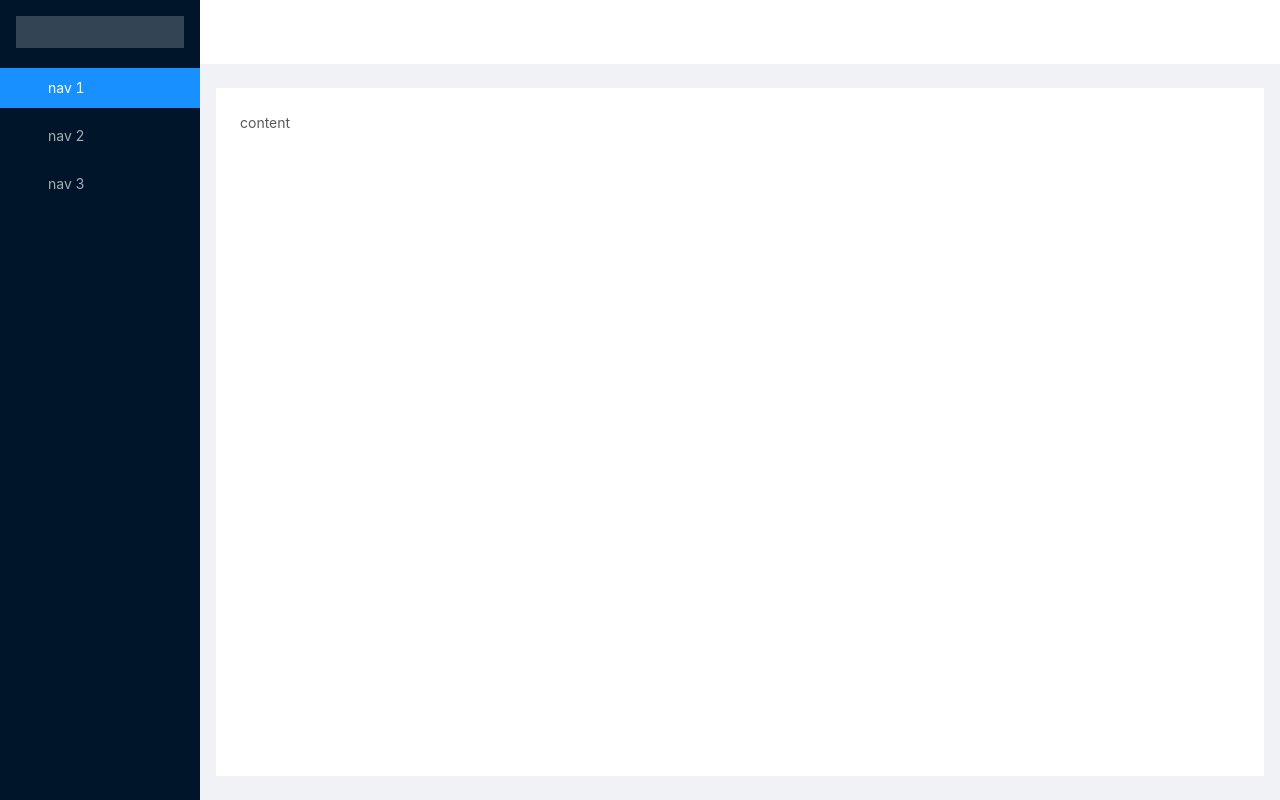
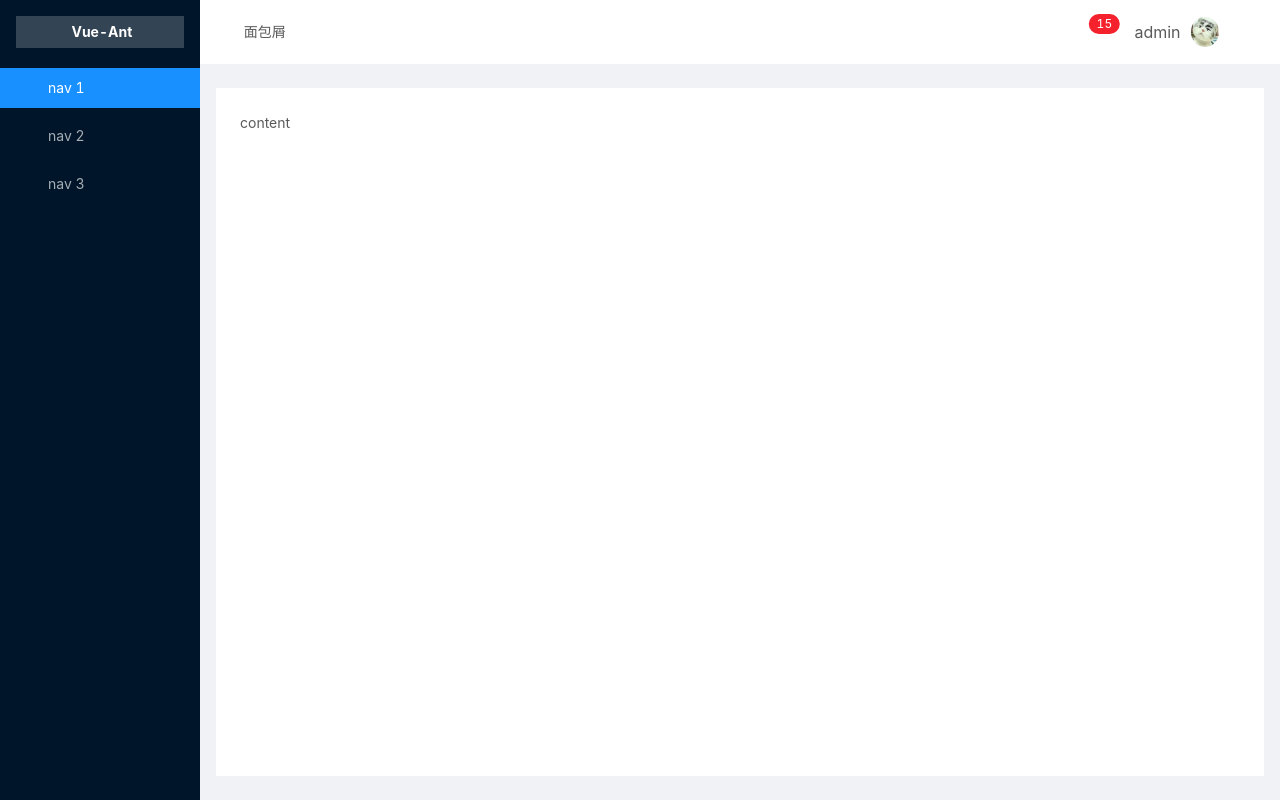
Before and after one commit to Essentric/ant-vue-admin, a Vue app: page /#/ in a window 1280 px wide. Built offline with nearby package versions, Linux system fonts and the light colour scheme.

Commit message:
feat:实现header区域右边部分

```diff
--- /dev/null
+++ b/src/layout/app-header/components/DropdownMenu.vue
@@ -0,0 +1,26 @@
+<template>
+  <a-dropdown placement="bottomCenter" :trigger="['hover']">
+    <div class="user-name" href="#">
+      <span>admin</span>
+      <img class="user-pic" src="../../../assets/user1.jpg" alt="user" />
+    </div>
+    <a-menu slot="overlay">
+      <a-menu-item key="0">
+        <a href="http://www.alipay.com/"><a-icon type="setting" />首页</a>
+      </a-menu-item>
+      <a-menu-item key="1">
+        <a href="http://www.taobao.com/"><a-icon type="user" />个人主页</a>
+      </a-menu-item>
+      <a-menu-divider />
+      <a-menu-item key="3"><a-icon type="logout" />退 出</a-menu-item>
+    </a-menu>
+  </a-dropdown>
+</template>
+
+<script>
+export default {
+  name: 'DropdownMenu',
+};
+</script>
+<style lang="scss" scoped>
+</style>
--- /dev/null
+++ b/src/layout/app-header/components/SidebarCollapse.vue
@@ -0,0 +1,23 @@
+<template>
+  <a-icon
+    class="trigger"
+    :type="collapsed ? 'menu-unfold' : 'menu-fold'"
+    @click="TOGGLE_SIDEBAR"
+  />
+</template>
+
+<script>
+import { mapState, mapMutations } from 'vuex';
+
+export default {
+  name: 'SidebarCollapse',
+  computed: {
+    ...mapState(['collapsed']),
+  },
+  methods: {
+    ...mapMutations(['TOGGLE_SIDEBAR']),
+  },
+};
+</script>
+<style lang="scss" scoped>
+</style>
--- a/src/layout/app-header/index.vue
+++ b/src/layout/app-header/index.vue
@@ -1,21 +1,39 @@
 <template>
-  <a-icon
-    class="trigger"
-    :type="collapsed ? 'menu-unfold' : 'menu-fold'"
-    @click="TOGGLE_SIDEBAR"
-  />
+  <div class="header-wrap">
+    <div class="header-l">
+      <sidebar-collapse />
+      面包屑
+    </div>
+    <ul class="header-menu">
+      <li class="menu-item">
+        <a-icon class="fullscreen-icon" type="fullscreen" />
+        <!-- <a-icon type="fullscreen-exit" /> -->
+      </li>
+      <li class="menu-item">
+        <a-badge count="15" :offset="[0, -2]">
+          <a-icon class="bell-icon" type="bell" />
+        </a-badge>
+      </li>
+      <li class="menu-item user-info">
+        <dropdown-menu />
+      </li>
+      <li class="menu-item">
+        <a-icon type="global" />
+      </li>
+    </ul>
+  </div>
+
 </template>
 
 <script>
-import { mapState, mapMutations } from 'vuex';
+import SidebarCollapse from './components/SidebarCollapse';
+import DropdownMenu from './components/DropdownMenu';
 
 export default {
   name: 'AppHeader',
-  computed: {
-    ...mapState(['collapsed']),
-  },
-  methods: {
-    ...mapMutations(['TOGGLE_SIDEBAR']),
+  components: {
+    SidebarCollapse,
+    DropdownMenu,
   },
 };
 </script>
--- a/src/layout/index.vue
+++ b/src/layout/index.vue
@@ -5,7 +5,10 @@
       collapsible
       v-model="collapse"
     >
-      <div class="logo" />
+      <div :class="['logo', { 'logo-collapsed': collapse }]">
+        <a-icon :class="['logo-icon']" type="heat-map" />
+        <span> Vue-Ant</span>
+      </div>
       <app-sidebar />
     </a-layout-sider>
     <a-layout>
@@ -36,6 +39,7 @@ export default {
   },
   computed: {
     ...mapState(['collapsed']),
+    // vuex 对 v-model 的解决方案
     collapse: {
       get() {
         return this.collapsed;
--- a/src/store/index.js
+++ b/src/store/index.js
@@ -8,6 +8,7 @@ export default new Vuex.Store({
     collapsed: false, // 侧边栏的显示/隐藏
   },
   mutations: {
+    // 切换 collapsed 值
     TOGGLE_SIDEBAR(state) {
       state.collapsed = !state.collapsed;
     },
--- a/src/style/index.scss
+++ b/src/style/index.scss
@@ -1 +1,2 @@
+@import './module//reset.scss';
 @import './module/layout.scss';
--- a/src/style/module/layout.scss
+++ b/src/style/module/layout.scss
@@ -1,10 +1,40 @@
 #app { height: 100%; }
+
 #container {
   height: 100%;
+  .logo {
+    overflow: hidden;
+    height: 32px;
+    line-height: 32px;
+    margin: 16px;
+    background: rgba(255,255,255,.2);
+    text-align: center;
+    color: #fff;
+    font-weight: bold;
+    transition: all .5s ease-in-out;
+    > .logo-icon {
+      font-size: 1.5em;
+    }
+  }
+
+  .logo-collapsed {
+    background: rgba(255,255,255, 0);
+    transform: scale(1.5) rotate(360deg);
+    > .logo-text {
+      opacity: 0;
+    }
+  }
+
+  .header-wrap {
+    display: flex;
+    padding: 0 16px;
+    justify-content: space-between;
+    align-items: center;
+
     .trigger {
       font-size: 18px;
-    line-height: 64px;
-    padding: 0 24px;
+      // line-height: 64px;
+      padding: 0 24px 0 0;
       cursor: pointer;
       transition: color .3s;
     }
@@ -13,9 +43,33 @@
       color: #1890ff;
     }
 
-  .logo {
-    height: 32px;
-    background: rgba(255,255,255,.2);
-    margin: 16px;
+    > .header-menu {
+      display: inline-flex;
+      > li.menu-item {
+        padding: 0 15px;
+        font-size: 16px;
+        transition: all .5s;
+        &:hover {
+          cursor: pointer;
+          background: #eee;
         }
       }
+      .bell-icon {
+        font-size: 16px;
+        padding: 4px;
+      }
+      > li.user-info {
+        .user-name {
+          display: flex;
+          justify-content: center;
+          align-items: center;
+          .user-pic {
+            max-height: 30px;
+            border-radius: 50%;
+            margin-left: 10px;
+          }
+        }
+      }
+    }
+  }
+}
--- /dev/null
+++ b/src/style/module/reset.scss
@@ -0,0 +1,4 @@
+ul {
+  margin: 0;
+  list-style: none;
+}
```
Also changed, not shown: src/assets/user.jpg (added), src/assets/user1.jpg (added). Lines whose indentation alone changed are shown as unchanged.
